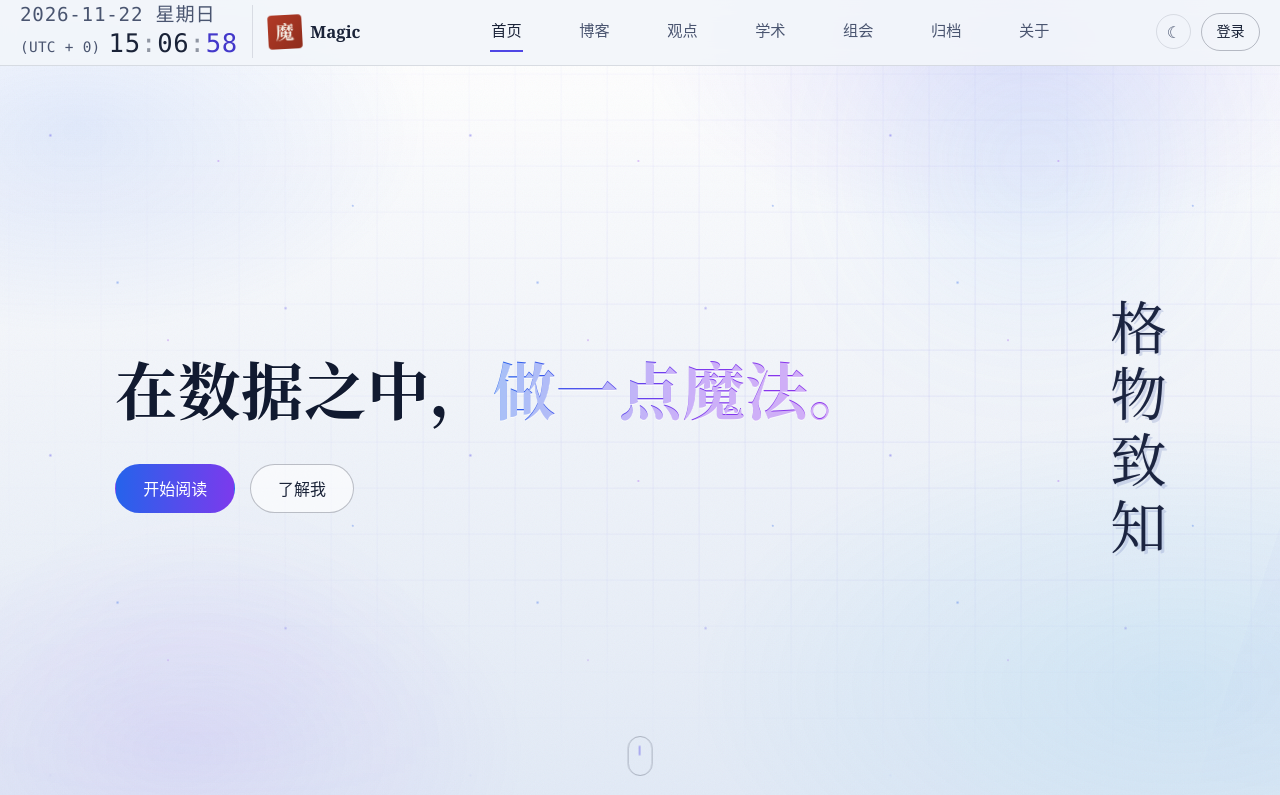
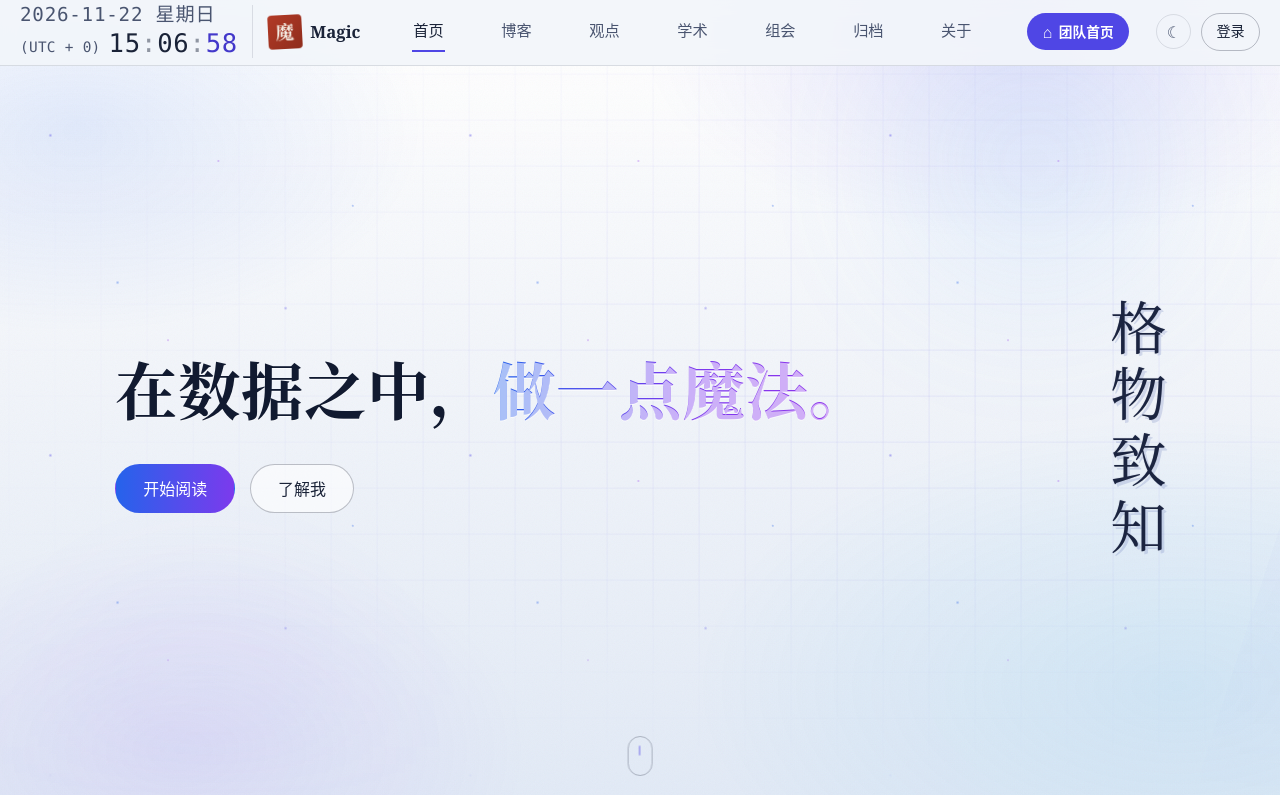
Before and after one commit to domagic/domagic.github.io, a Vue app: page / in a window 1280 px wide. Shown: the part 3-798 px from the top of the page. Built offline with nearby package versions, Linux system fonts and the light colour scheme.

Commit message:
Add prominent team-site link in personal site header

```diff
--- a/src/components/AppHeader.vue
+++ b/src/components/AppHeader.vue
@@ -94,6 +94,14 @@ function closeMenu() {
         >
           {{ item.label }}
         </RouterLink>
+        <a
+          href="https://qinluolab.com/"
+          class="header__team"
+          title="返回团队首页（站外）"
+        >
+          <span class="header__team-icon" aria-hidden="true">⌂</span>
+          <span>团队首页</span>
+        </a>
       </nav>
 
       <div class="header__actions">
@@ -131,6 +139,11 @@ function closeMenu() {
       >
         {{ item.label }}
       </RouterLink>
+      <a href="https://qinluolab.com/" class="header__mobile-team" @click="closeMenu">
+        <span class="header__team-icon" aria-hidden="true">⌂</span>
+        <span>团队首页</span>
+        <span class="header__mobile-team-tag">团队站</span>
+      </a>
     </nav>
   </header>
 </template>
@@ -262,6 +275,34 @@ function closeMenu() {
   font-weight: 500;
 }
 
+/* 团队首页：站外入口，用朱红实心胶囊与站内文字导航明确区分 */
+.header__team {
+  display: inline-flex;
+  align-items: center;
+  gap: 0.4rem;
+  padding: 0.42rem 0.95rem;
+  border-radius: 999px;
+  background: var(--cinnabar);
+  color: #fff;
+  font-size: 0.86rem;
+  font-weight: 600;
+  text-decoration: none;
+  white-space: nowrap;
+  transition: background-color 0.2s, transform 0.2s;
+}
+
+.header__team:hover {
+  background: var(--cinnabar-deep);
+  color: #fff;
+  text-decoration: none;
+  transform: translateY(-1px);
+}
+
+.header__team-icon {
+  font-size: 1rem;
+  line-height: 1;
+}
+
 .header__actions {
   display: flex;
   align-items: center;
@@ -336,6 +377,28 @@ function closeMenu() {
     color: var(--cinnabar-deep);
     font-weight: 500;
   }
+  .header__mobile-team {
+    display: flex;
+    align-items: center;
+    gap: 0.4rem;
+    margin-top: 0.5rem;
+    padding: 0.6rem 0.9rem;
+    border-radius: 999px;
+    background: var(--cinnabar);
+    color: #fff;
+    font-weight: 600;
+    text-decoration: none;
+  }
+  .header__mobile-team:hover {
+    background: var(--cinnabar-deep);
+    text-decoration: none;
+  }
+  .header__mobile-team-tag {
+    margin-left: auto;
+    font-size: 0.72rem;
+    font-weight: 400;
+    opacity: 0.85;
+  }
 }
 
 @media (max-width: 480px) {
```
